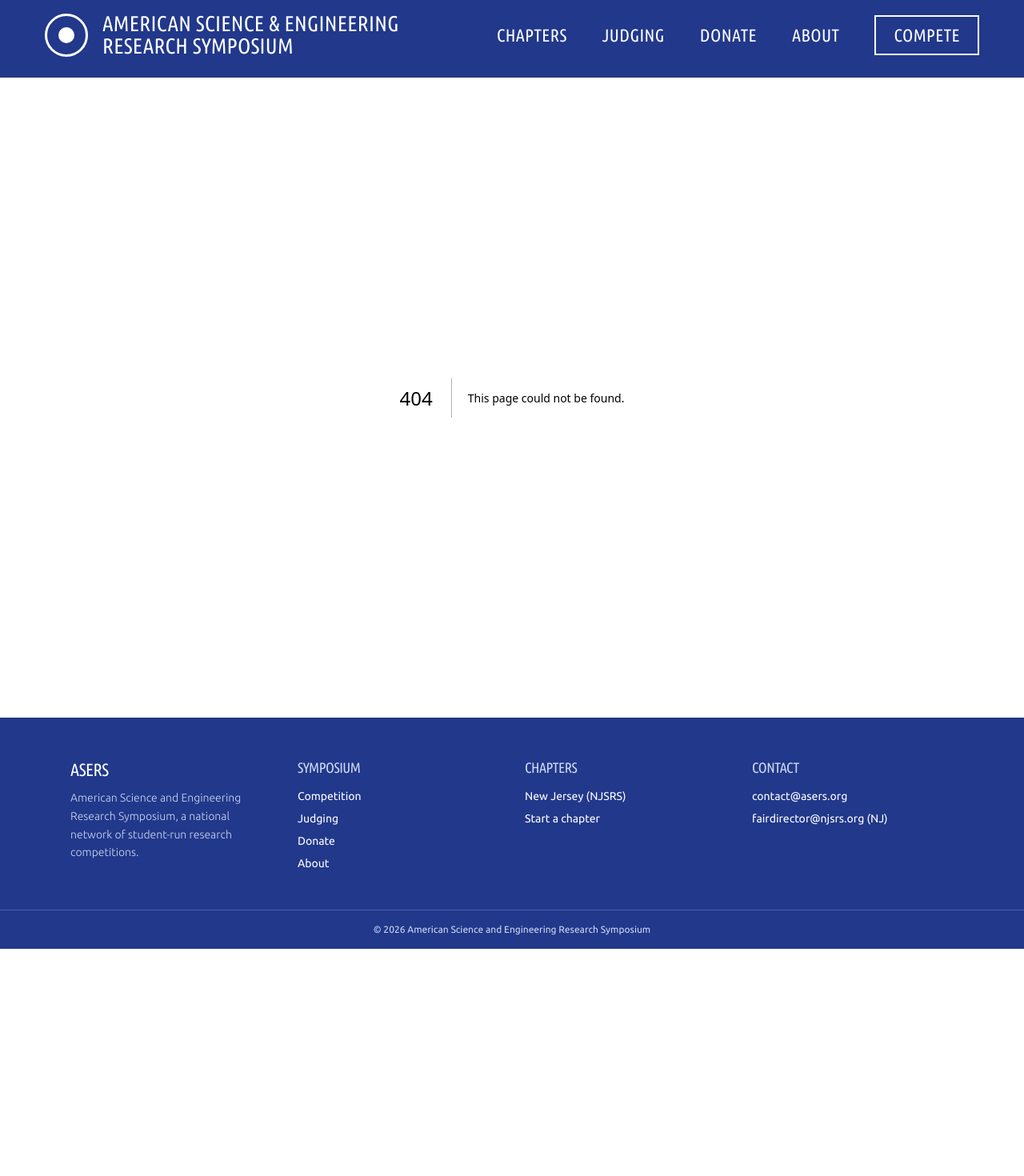
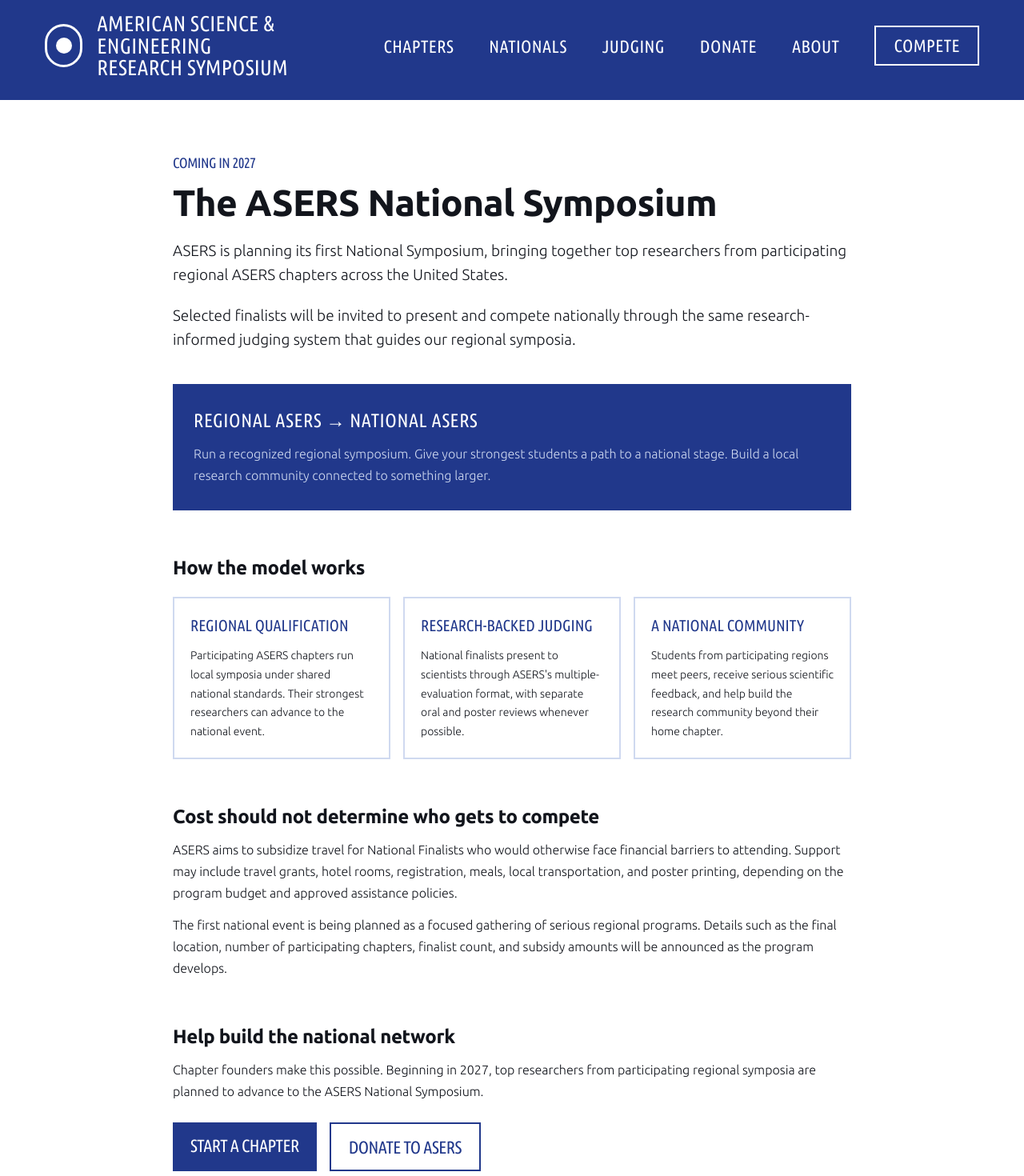
Before and after one commit to A-S-E-R-S/asers, a Next.js app in the folder asers/: page /national-symposium in a window 1280 px wide. Before the commit this address had no page. Shown: the part 20-1490 px from the top of the page at 80% size. Before the commit the page ends 1206 px from the top, so only its background shows below. Built offline with nearby package versions, Linux system fonts and the light colour scheme.

Commit message:
ASERS nationals

```diff
--- a/asers/src/app/donate/page.tsx
+++ b/asers/src/app/donate/page.tsx
@@ -16,10 +16,37 @@
         Support student research
       </h1>
       <p className="mt-4 text-[19px] font-light leading-[1.6]">
-        ASERS symposia give high school students a venue to present STEM research,
-        compete for prizes, receive feedback, and learn from peers. Contributions
-        support logistics, printing, display materials, and awards.
+        Your donation helps expand access to high-quality student research competitions,
+        including regional symposia, national programming, student travel assistance,
+        awards, and judging resources.
       </p>
+      <section className="mt-8 border-2 border-brand bg-brand px-6 py-7 text-white">
+        <p className="font-condensed text-2xl uppercase tracking-wide">Help make Nationals accessible</p>
+        <p className="mt-3 font-light leading-[1.7] text-brand-pale">
+          We want qualifying for ASERS Nationals to depend on the quality of a
+          student&apos;s research, not whether their family can afford the trip. ASERS
+          aims to subsidize travel for National Finalists who would otherwise face
+          financial barriers to attending.
+        </p>
+        <a href="mailto:contact@asers.org?subject=Donate%20to%20ASERS" className="mt-5 inline-block border-2 border-white px-5 py-2 font-medium text-white transition hover:border-brand-pale hover:text-brand-pale">
+          Donate to ASERS
+        </a>
+      </section>
+
+      <h2 className="mt-12 text-2xl font-bold tracking-[-0.015em]">Examples of impact</h2>
+      <div className="mt-5 grid gap-3 sm:grid-cols-2">
+        {[
+          ["$50", "can help cover a student's poster or event materials."],
+          ["$250", "can help subsidize a finalist's travel to the National Symposium."],
+          ["$500", "can support awards or operating costs for a regional symposium."],
+          ["$1,000+", "can help launch or expand an ASERS chapter."],
+        ].map(([amount, impact]) => (
+          <div key={amount} className="border-2 border-brand-pale p-5">
+            <p className="font-condensed text-2xl text-brand">{amount}</p>
+            <p className="mt-2 text-sm font-light leading-[1.6]">{impact}</p>
+          </div>
+        ))}
+      </div>
 
       <h2 className="mt-12 text-2xl font-bold tracking-[-0.015em]">
         Sponsorship tiers &amp; our sponsors
--- /dev/null
+++ b/asers/src/app/national-symposium/page.tsx
@@ -0,0 +1,50 @@
+import type { Metadata } from "next";
+import Link from "next/link";
+
+export const metadata: Metadata = {
+  title: "National Symposium",
+  description: "ASERS is planning its first National Symposium for 2027.",
+};
+
+const model = [
+  ["Regional qualification", "Participating ASERS chapters run local symposia under shared national standards. Their strongest researchers can advance to the national event."],
+  ["Research-backed judging", "National finalists present to scientists through ASERS's multiple-evaluation format, with separate oral and poster reviews whenever possible."],
+  ["A national community", "Students from participating regions meet peers, receive serious scientific feedback, and help build the research community beyond their home chapter."],
+];
+
+export default function NationalSymposiumPage() {
+  return (
+    <div className="mx-auto max-w-4xl px-4 py-16 sm:px-6">
+      <p className="font-condensed text-lg uppercase tracking-tight text-brand">Coming in 2027</p>
+      <h1 className="mt-2 text-[46px] font-bold leading-tight tracking-[-0.015em]">The ASERS National Symposium</h1>
+      <p className="mt-4 text-[19px] font-light leading-[1.6]">ASERS is planning its first National Symposium, bringing together top researchers from participating regional ASERS chapters across the United States.</p>
+      <p className="mt-5 text-[19px] font-light leading-[1.6]">Selected finalists will be invited to present and compete nationally through the same research-informed judging system that guides our regional symposia.</p>
+
+      <div className="mt-10 border-2 border-brand bg-brand px-6 py-7 text-white">
+        <p className="font-condensed text-2xl uppercase tracking-wide">Regional ASERS → National ASERS</p>
+        <p className="mt-3 font-light leading-[1.7] text-brand-pale">Run a recognized regional symposium. Give your strongest students a path to a national stage. Build a local research community connected to something larger.</p>
+      </div>
+
+      <h2 className="mt-14 text-2xl font-bold tracking-[-0.015em]">How the model works</h2>
+      <div className="mt-5 grid gap-4 sm:grid-cols-3">
+        {model.map(([title, body]) => (
+          <div key={title} className="border-2 border-brand-pale p-5">
+            <h3 className="font-condensed text-xl uppercase text-brand">{title}</h3>
+            <p className="mt-3 text-sm font-light leading-[1.7]">{body}</p>
+          </div>
+        ))}
+      </div>
+
+      <h2 className="mt-14 text-2xl font-bold tracking-[-0.015em]">Cost should not determine who gets to compete</h2>
+      <p className="mt-3 font-light leading-[1.7]">ASERS aims to subsidize travel for National Finalists who would otherwise face financial barriers to attending. Support may include travel grants, hotel rooms, registration, meals, local transportation, and poster printing, depending on the program budget and approved assistance policies.</p>
+      <p className="mt-3 font-light leading-[1.7]">The first national event is being planned as a focused gathering of serious regional programs. Details such as the final location, number of participating chapters, finalist count, and subsidy amounts will be announced as the program develops.</p>
+
+      <h2 className="mt-14 text-2xl font-bold tracking-[-0.015em]">Help build the national network</h2>
+      <p className="mt-3 font-light leading-[1.7]">Chapter founders make this possible. Beginning in 2027, top researchers from participating regional symposia are planned to advance to the ASERS National Symposium.</p>
+      <div className="mt-6 flex flex-wrap gap-4">
+        <Link href="/chapters#start" className="bg-brand px-[22px] py-[12px] font-condensed text-[22px] uppercase tracking-tight text-white transition hover:bg-brand-dark">Start a chapter</Link>
+        <Link href="/donate" className="border-2 border-brand px-[22px] py-[12px] font-condensed text-[22px] uppercase tracking-tight text-brand transition hover:bg-brand hover:text-white">Donate to ASERS</Link>
+      </div>
+    </div>
+  );
+}
--- a/asers/src/app/page.tsx
+++ b/asers/src/app/page.tsx
@@ -76,6 +76,18 @@
         </div>
       </section>
 
+      {/* National symposium */}
+      <section className="bg-strip">
+        <div className="mx-auto grid max-w-6xl items-center gap-8 px-4 py-16 sm:px-6 lg:grid-cols-[1fr_auto]">
+          <div>
+            <p className="font-condensed text-lg uppercase tracking-tight text-brand">New for 2027</p>
+            <h2 className="mt-2 text-3xl font-bold tracking-[-0.015em]">Regional ASERS → National ASERS</h2>
+            <p className="mt-4 max-w-2xl text-[19px] font-light leading-[1.6]">We are planning our first National Symposium, bringing together top researchers from participating regional chapters. Selected finalists will receive support to compete and present their work nationally.</p>
+          </div>
+          <Link href="/national-symposium" className="whitespace-nowrap bg-brand px-[22px] py-[12px] font-condensed text-[22px] uppercase tracking-tight text-white transition hover:bg-brand-dark">Explore Nationals</Link>
+        </div>
+      </section>
+
       {/* What is ASERS */}
       <section className="mx-auto max-w-6xl px-4 py-20 sm:px-6">
         <p className="font-condensed text-lg uppercase tracking-tight text-brand">
--- a/asers/src/components/Nav.tsx
+++ b/asers/src/components/Nav.tsx
@@ -2,6 +2,7 @@
 
 const navLinks = [
   { href: "/chapters", label: "Chapters" },
+  { href: "/national-symposium", label: "Nationals" },
   { href: "/judging", label: "Judging" },
   { href: "/donate", label: "Donate" },
   { href: "/about", label: "About" },
```
